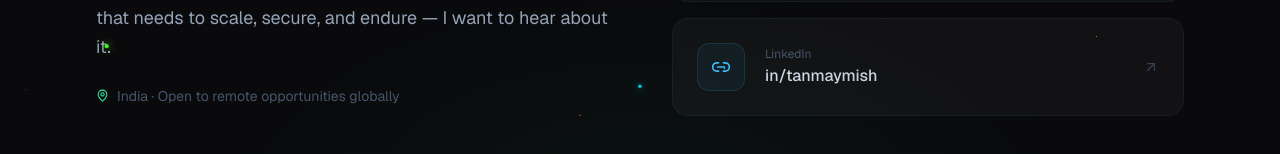
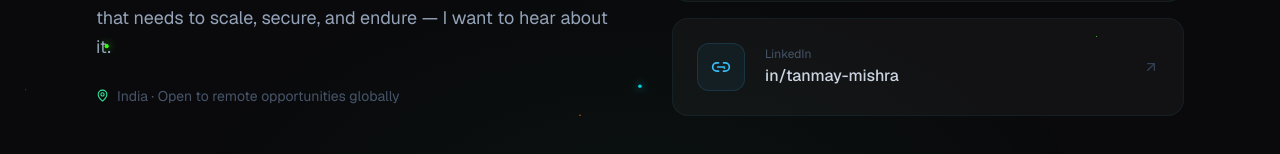
Before and after one commit to tanmaymish/port, a Next.js app: page /port/ in a window 1280 px wide. Shown: the part 9879-10033 px from the top of the page. Built offline with nearby package versions, Linux system fonts and the light colour scheme.

Commit message:
fix: correct LinkedIn profile URL to tanmay-mishra-0308a8207

```diff
--- a/src/components/sections/Contact.tsx
+++ b/src/components/sections/Contact.tsx
@@ -8,7 +8,7 @@ import { personal } from "@/data/portfolio";
 const links = [
   { icon: Mail, label: "Email", value: personal.email, href: `mailto:${personal.email}`, color: "#34e89e" },
   { icon: Link2, label: "GitHub", value: `@${personal.social.github}`, href: `https://github.com/${personal.social.github}`, color: "#2dd4bf" },
-  { icon: Link2, label: "LinkedIn", value: `in/${personal.social.linkedin}`, href: `https://linkedin.com/in/${personal.social.linkedin}`, color: "#38bdf8" },
+  { icon: Link2, label: "LinkedIn", value: "in/tanmay-mishra", href: `https://linkedin.com/in/${personal.social.linkedin}`, color: "#38bdf8" },
 ];
 
 export default function Contact() {
--- a/src/data/portfolio.ts
+++ b/src/data/portfolio.ts
@@ -19,7 +19,7 @@ export const personal = {
   social: {
     github: "tanmaymish",
     email: "tanmaymish78@gmail.com",
-    linkedin: "tanmaymish",
+    linkedin: "tanmay-mishra-0308a8207",
   },
 };
 
```
